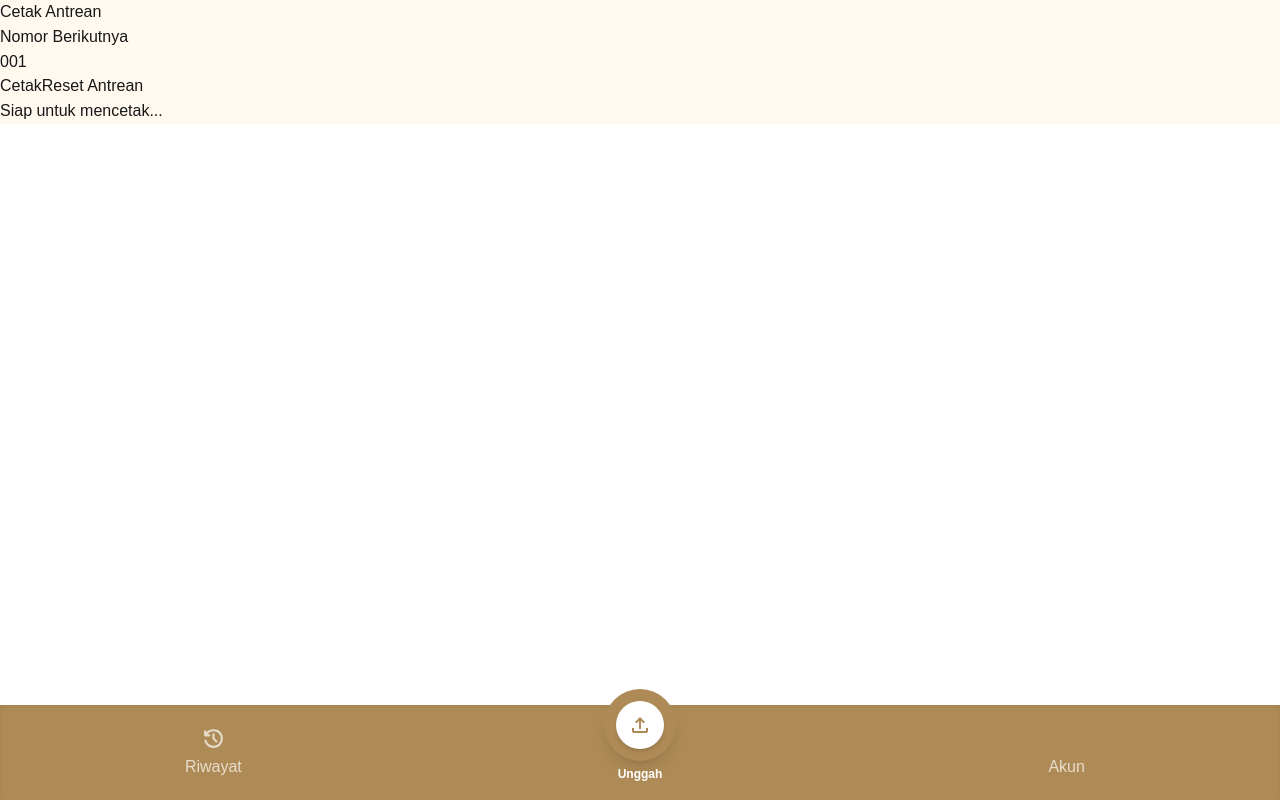
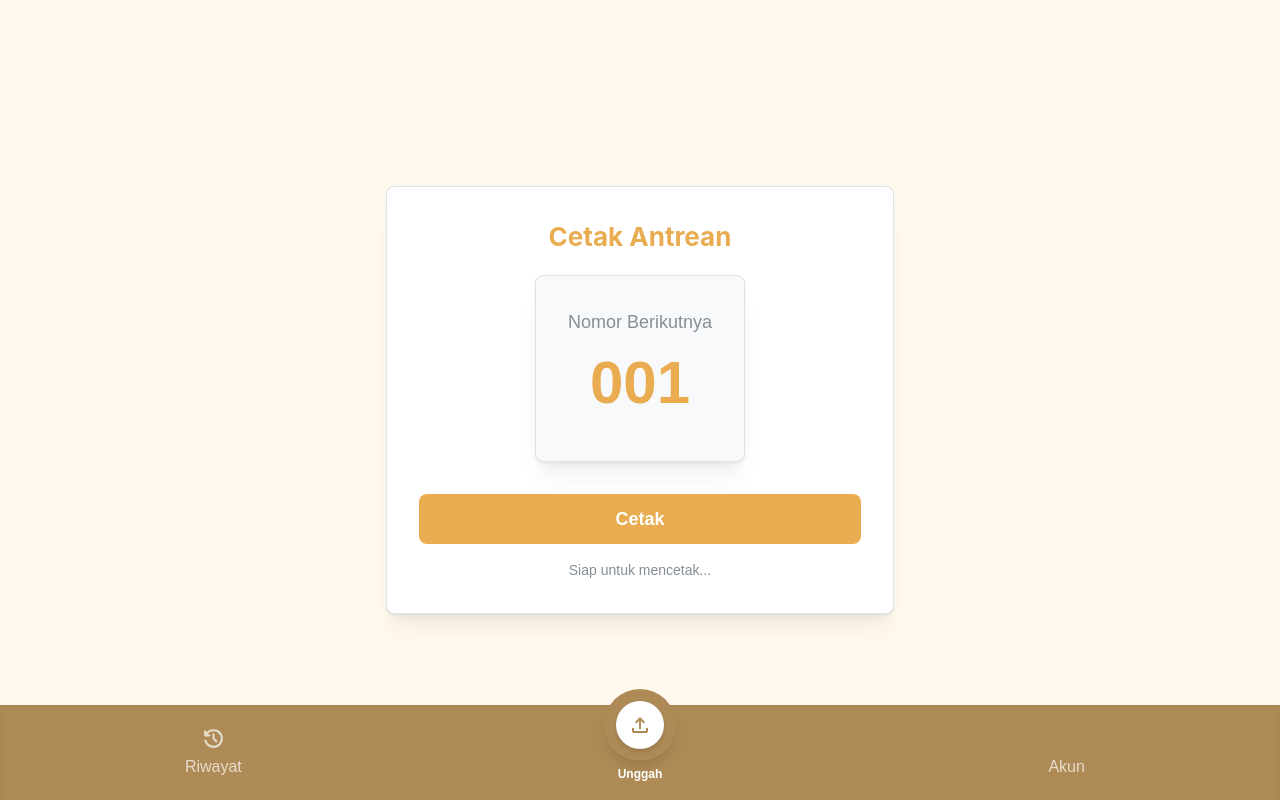
Before and after one commit to pt-hms/pt-hms, a Next.js app: page /driver/print in a window 1280 px wide. Built offline with nearby package versions, Linux system fonts and the light colour scheme; some icons are missing.

Commit message:
update style on print page

```diff
--- a/src/app/driver/print/page.js
+++ b/src/app/driver/print/page.js
@@ -1,9 +1,10 @@
 "use client";
 
 import { useState, useEffect } from "react";
+import { Button, Paper, Container, Title, Text, Center } from "@mantine/core";
 
 export default function SimpleQueuePage() {
-   // State untuk data aplikasi (tidak ada perubahan di sini)
+   // State untuk data aplikasi
    const [queueNumber, setQueueNumber] = useState(0);
    const [isLoading, setIsLoading] = useState(false);
    const [status, setStatus] = useState("Siap untuk mencetak...");
@@ -24,7 +25,7 @@ export default function SimpleQueuePage() {
       return `${day}/${month}/${year} ${hours}:${minutes}:${seconds}`;
    };
 
-   // Fungsi utama untuk mencetak (tidak ada perubahan logika)
+   // Fungsi utama untuk mencetak
    const handlePrint = () => {
       if (typeof PrintPlugin === "undefined") {
          setStatus("Error: Pustaka printer belum siap.");
@@ -33,10 +34,12 @@ export default function SimpleQueuePage() {
 
       setIsLoading(true);
 
-      const title = "PT HMS";
-      const subtitle = "Bandara Soekarno-Hatta";
-      const footer = "Berikut kode antrean anda";
+      // Tetapkan nilai judul, subjudul, dan footer langsung di sini
+      const title = "AYAM RADIT";
+      const subtitle = "Depan Lippo";
+      const footer = "Terima kasih sudah mengantri";
 
+      // Logika nomor antrean tetap sama
       const newQueueNumber = queueNumber + 1;
       localStorage.setItem("currentQueueNumber", newQueueNumber);
       setQueueNumber(newQueueNumber);
@@ -85,25 +88,35 @@ export default function SimpleQueuePage() {
    };
 
    return (
-      <main className="container">
-         <div className="card">
-            <h1>Cetak Antrean</h1>
+      <Container size="xs" style={{ minHeight: "100vh", display: "flex", alignItems: "center" }}>
+         <Paper withBorder shadow="md" p="xl" radius="md" style={{ width: "100%" }}>
+            <Title order={2} ta="center" mb="lg" style={{ color: "#E9AC50" }}>
+               Cetak Antrean
+            </Title>
 
-            <div className="queue-display">
-               <h2>Nomor Berikutnya</h2>
-               <p className="queue-number">{String(queueNumber + 1).padStart(3, "0")}</p>
-            </div>
+            <Center>
+               <Paper withBorder p="xl" radius="md" ta="center" mb="xl" bg="gray.0">
+                  <Text size="lg" c="dimmed">
+                     Nomor Berikutnya
+                  </Text>
+                  <Text fz={60} fw={700} style={{ color: "#E9AC50" }}>
+                     {String(queueNumber + 1).padStart(3, "0")}
+                  </Text>
+               </Paper>
+            </Center>
 
-            <button className="print-button" onClick={handlePrint} disabled={isLoading}>
-               {isLoading ? "Mencetak..." : "Cetak"}
-            </button>
+            <Button fullWidth color="#E9AC50" variant="filled" size="lg" radius="md" loading={isLoading} onClick={handlePrint}>
+               Cetak
+            </Button>
 
-            <button className="reset-button" onClick={handleReset}>
+            {/* <Button fullWidth variant="outline" color="gray" size="sm" radius="md" mt="lg" onClick={handleReset}>
                Reset Antrean
-            </button>
+            </Button> */}
 
-            <p className="status">{status}</p>
-         </div>
-      </main>
+            <Text ta="center" c="dimmed" mt="md" size="sm">
+               {status}
+            </Text>
+         </Paper>
+      </Container>
    );
 }
```
